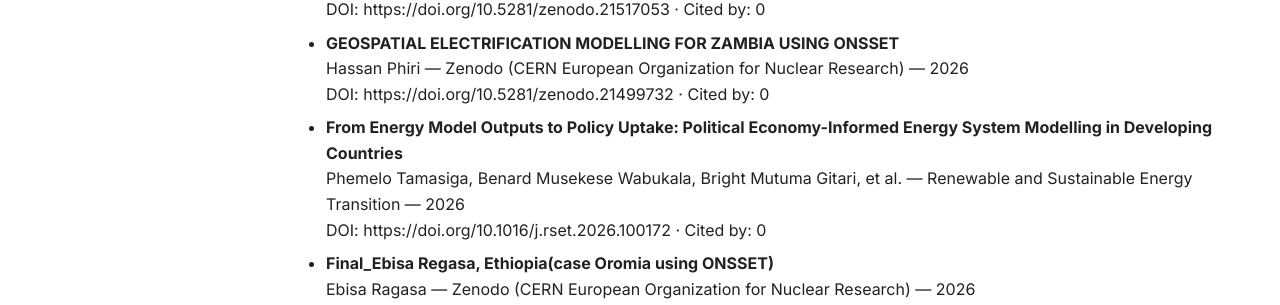
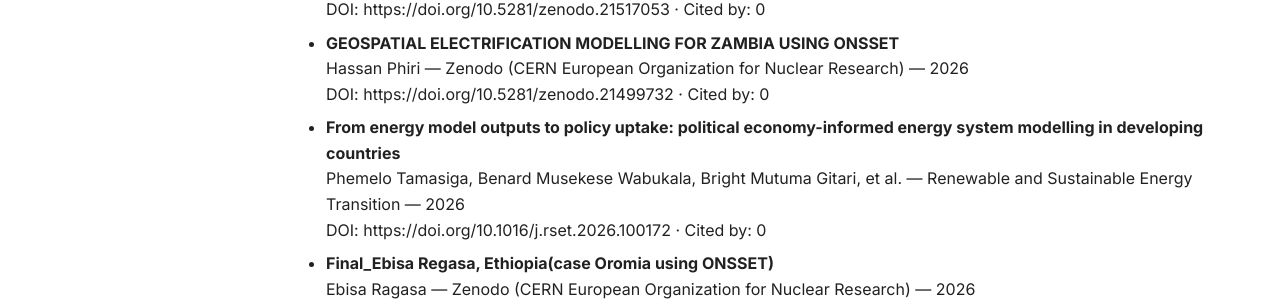
Before and after one commit to OnSSET/website, an MkDocs documentation site: the page built from docs/publications.generated.md, in a window 1280 px wide and 900 px high, scrolled down 5322 px. Shown: the part 143-448 px from the top of the window. Built offline with MkDocs 1.6.1 and Material for MkDocs 9.7.7, drawn with Linux system fonts in a browser that asks for light colours; comment, search, counter and statistics services are not loaded.

```diff
--- a/docs/publications.generated.md
+++ b/docs/publications.generated.md
@@ -218,7 +218,7 @@ No results found.
   Hassan Phiri — Zenodo (CERN European Organization for Nuclear Research) — 2026
   DOI: https://doi.org/10.5281/zenodo.21499732 · Cited by: 0
 
-- **From Energy Model Outputs to Policy Uptake: Political Economy-Informed Energy System Modelling in Developing Countries**
+- **From energy model outputs to policy uptake: political economy-informed energy system modelling in developing countries**
   Phemelo Tamasiga, Benard Musekese Wabukala, Bright Mutuma Gitari, et al. — Renewable and Sustainable Energy Transition — 2026
   DOI: https://doi.org/10.1016/j.rset.2026.100172 · Cited by: 0
 
```
